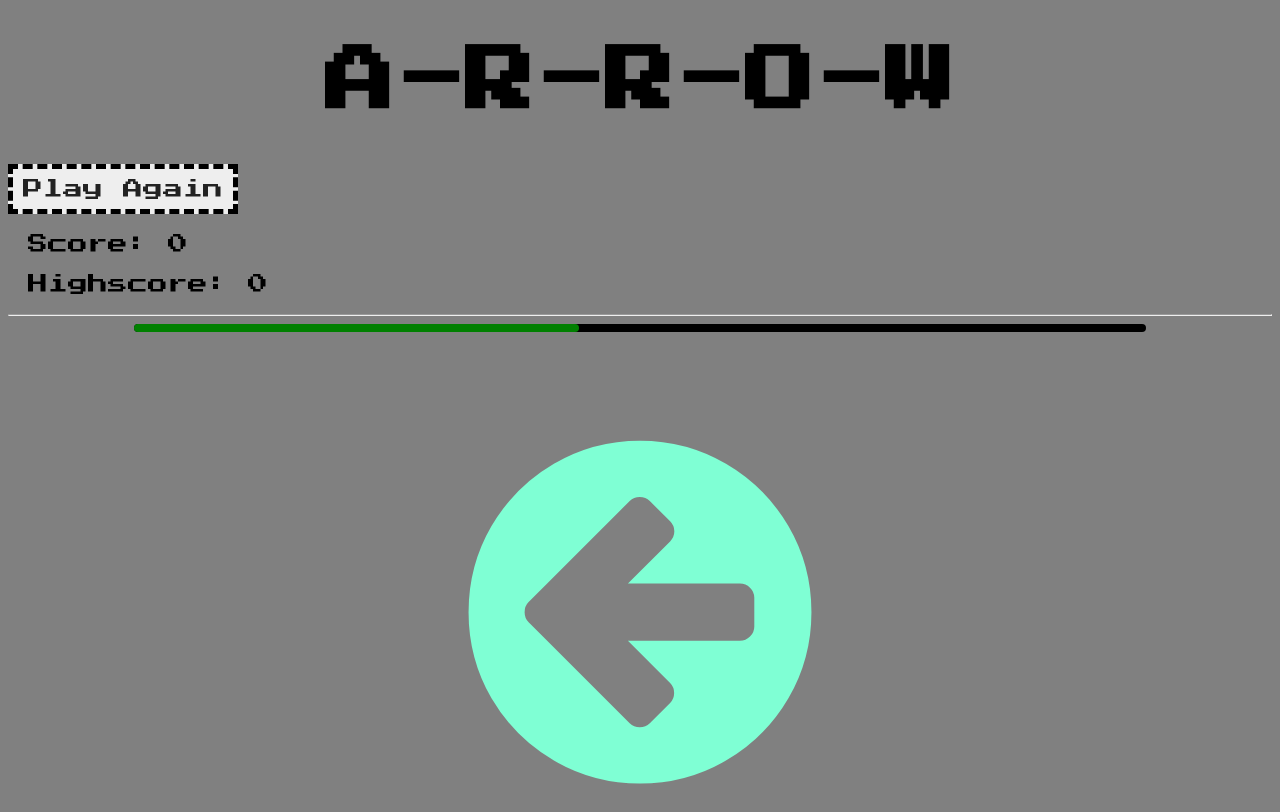
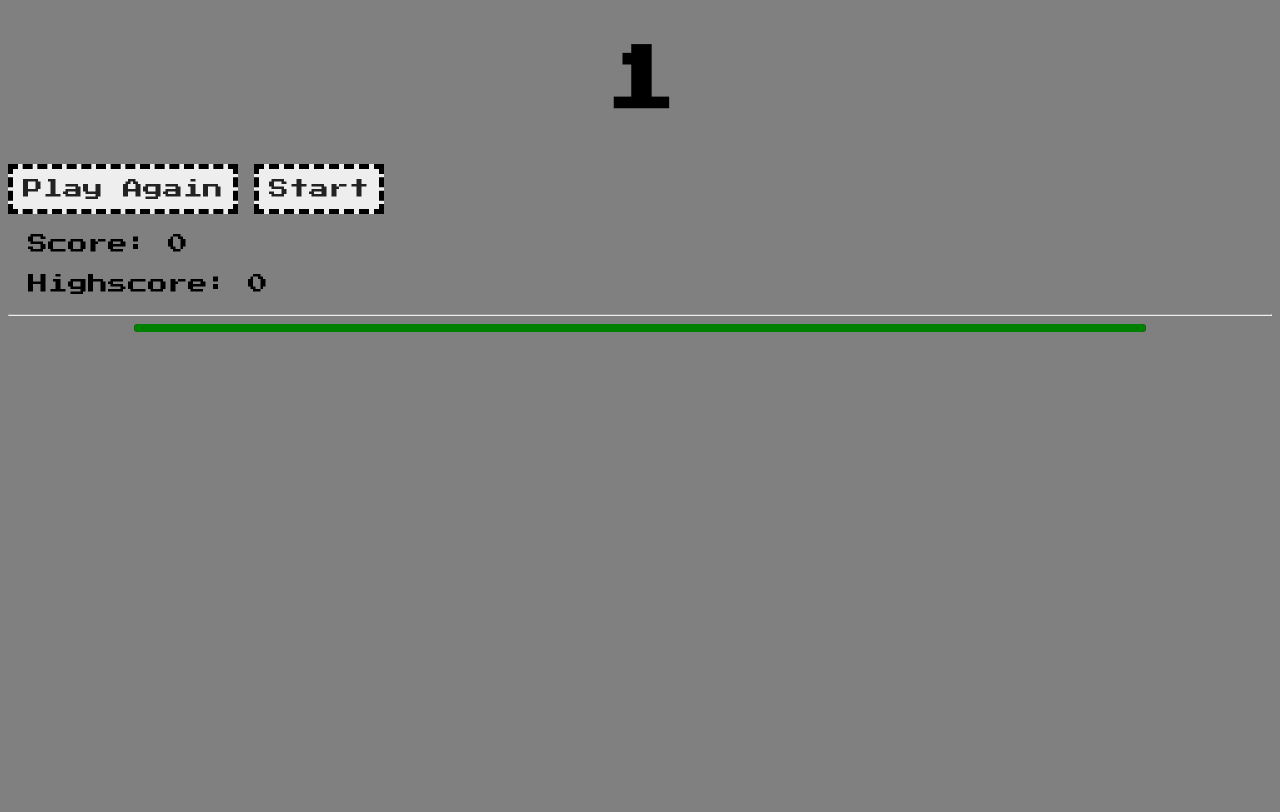
Before and after one commit to georgealexis/project1arrowsV1, a website built with Vite: page index.html in a window 1280 px wide. Both pictures are taken after a click on the button "Start". Built offline with nearby package versions, Linux system fonts and the light colour scheme.

Commit message:
with animations

```diff
--- a/index.html
+++ b/index.html
@@ -8,6 +8,10 @@
     <link
       rel="stylesheet"
       href="https://cdnjs.cloudflare.com/ajax/libs/font-awesome/4.7.0/css/font-awesome.min.css"
+    />
+    <link
+      rel="stylesheet"
+      href="https://cdnjs.cloudflare.com/ajax/libs/animate.css/4.1.1/animate.min.css"
     />
     <script type="module" src="main.js" defer></script>
     <title>A R R O W</title>
--- a/main.js
+++ b/main.js
@@ -1,5 +1,6 @@
 import $ from "jquery";
 import "./style.css";
+import "animate.css";
 
 //? global variables
 const arrowDirection = ["left", "up", "down", "right"];
@@ -31,39 +32,47 @@ const getRandomInt = (numberofdirectionarrows) => {
 const createArrow = () => {
   let x = arrowDirection[getRandomInt(4)];
   const $arrow = $("<i>").addClass(
-    `fa fa-arrow-circle-${x} arrow animated bounceIn`
+    `fa fa-arrow-circle-${x} arrow animate__animated animate__bounceIn`
   );
   $(".gameBody").append($arrow);
   return (directionOfArrow = "Arrow" + `${x}`);
 };
 
+// https://animate.style/
 // x will return the direction of the arrow
 // create arrow and append it to the gamebody
 // return arrow+(direction of arrow) - to be use later
 
 $("#start").on("click", () => {
+  function countdown(time) {
+    if (time > 0) {
+      $("h1").text(`${time}`);
+      setTimeout(function () {
+        countdown(time - 1);
+      }, 1000);
+    } else {
+      $("h1").text(`ARROW!`);
       createArrow();
       $("#start").hide();
 
-  // when start button is clicked
-  // createArrow function is called
-  // start button is hidden
-
+      //? when the start button is clicked, it will run the createarrow function and hide the start button
+      //? timer to start only after the start button is clicked
       const timerBarFrame = () => {
         if (timerBarWidthNumerator <= 0) {
+          $("h1").text("GAMEOVER");
           clearInterval(timerBarInterval);
           $("body").off("keydown");
-      //https://api.jquery.com/unbind/
+          //* https://api.jquery.com/unbind/
+          //? code to disable any inputs when timer = 0 (done)
         }
-
+        //? compare current score with highscore (done)
         if (currentscore > highscore) {
           highscore = currentscore;
           $("#highscore").text(`${highscore}`);
         }
 
-    //! to insert code to disable any inputs when timer = 0 (done)
-    //! compare current score with highscore (done)
-    //! if current score greater than highscore save current score as highscore (done)
+        //? if current score greater than highscore save current score as highscore (done)
+
         //* https://www.geeksforgeeks.org/how-to-disable-a-button-in-jquery-dialog-from-a-function/
         else {
           timerBarWidthNumerator -= 10;
@@ -75,36 +84,33 @@ $("#start").on("click", () => {
 
       let timerBarWidthNumerator = gameDuration * 1000;
       const timerBarWidthDenominator = gameDuration * 1000;
+
+      //? Calling the timerBarFrame function every 10ms.
       const timerBarInterval = setInterval(timerBarFrame, 10);
 
-  /* Checking if the arrow key pressed is the same as the arrow on screen. If it is, it will increase the
-current score by 1, remove the arrow on screen and create a new arrow. If it is not, it will decrease the current score by 1. */
+      //? if the arrow key pressed is the same as the arrow on screen. If it is, it will increase the current score by 1, remove the arrow on screen and create a new arrow. If it is not, it will decrease the current score by 1. */
 
       $("body").on("keydown", (event) => {
         let a = directionOfArrow.toLowerCase();
         let b = event.code.toLowerCase();
-    console.log(a);
-    console.log(b);
+        //? changing both string to lowercase for comparison
         if (a === b) {
           currentscore++;
           $("#currentscore").text(`${currentscore}`);
-      $("main").css("color", "green");
           $(".arrow").remove();
           createArrow();
+          //? when clicking the arrow, remove the current one before calling the next arrow
         } else {
           currentscore--;
           $("#currentscore").text(`${currentscore}`);
         }
+      }); // replace with any function
+    }
+  }
+  countdown(3);
 });
 
-  //! to insert keydown functions for all 4 directions (???)
-  //? when clicking the arrow, remove the current one before calling the next arrow
-});
-
-//? when the start button is clicked, it will run the first arrow function and hide the start button
-//! to get the timer to start only after the start button is clicked (??)
-
-//*https://stackoverflow.com/questions/15420558/jquery-click-event-not-working-after-append-method
+// https://stackoverflow.com/questions/15420558/jquery-click-event-not-working-after-append-method
 // $(".gameBody").on("click", ".arrow", () => {
 //   currentscore++;
 //   $("#currentscore").text(`${currentscore}`);
@@ -113,11 +119,12 @@ current score by 1, remove the arrow on screen and create a new arrow. If it is
 // });
 
 $("#reset").on("click", () => {
+  $("h1").text("A-R-R-O-W");
   currentscore = 0;
   $("#currentscore").text("0");
   $(".arrow").remove();
   $("#start").show();
-  $("#timerBar").css("width", "100%");
+  // $("#timerBar").css("width", "100%");
 });
 
 // when 'play again' button is clicked, start button appears
--- a/style.css
+++ b/style.css
@@ -8,7 +8,7 @@ body {
 
 main {
   height: 50vh;
-  color: aquamarine;
+  color: whitesmoke;
   display: flex;
   align-items: center;
   justify-content: space-around;
```
Lines whose indentation alone changed are shown as unchanged.
